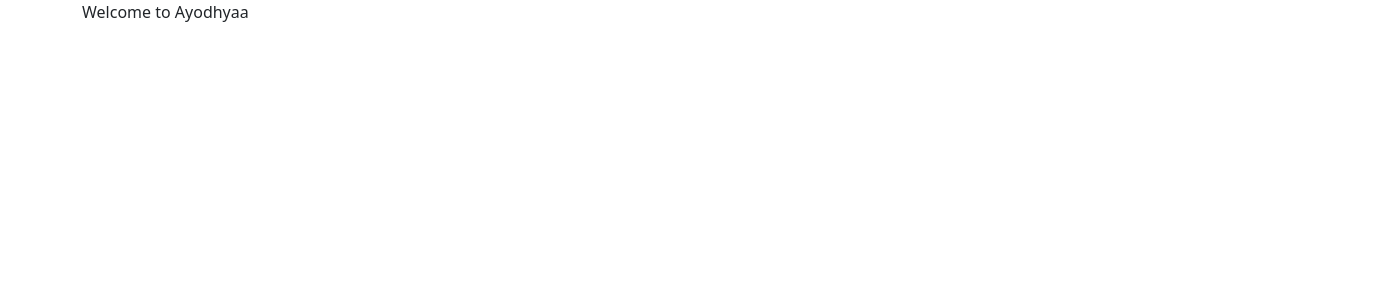
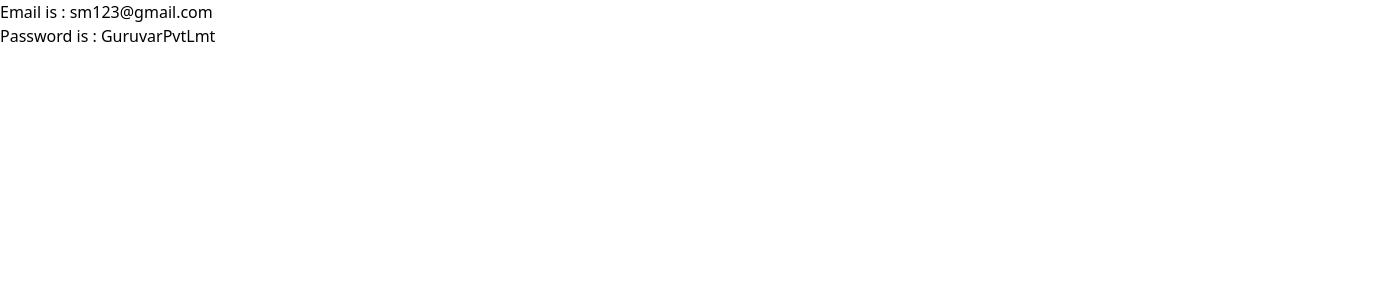
Before and after one commit to Suhani190803/React-firstweb, a React (Create React App) app: page / in a window 1280 px wide. Shown: the top 300 px of the page, 1390 px wide, since content can reach past the window. Built offline with nearby package versions, Linux system fonts and the light colour scheme.

Commit message:
Props and install talwind css

```diff
--- a/package.json
+++ b/package.json
@@ -7,9 +7,7 @@
     "@testing-library/jest-dom": "^6.9.1",
     "@testing-library/react": "^16.3.0",
     "@testing-library/user-event": "^13.5.0",
-    "bootstrap": "^5.3.8",
     "react": "^19.2.3",
-    "react-bootstrap": "^2.10.10",
     "react-dom": "^19.2.3",
     "react-scripts": "5.0.1",
     "web-vitals": "^2.1.4"
@@ -37,5 +35,8 @@
       "last 1 firefox version",
       "last 1 safari version"
     ]
+  },
+  "devDependencies": {
+    "tailwindcss": "^3.4.19"
   }
 }
--- a/src/App.js
+++ b/src/App.js
@@ -2,27 +2,28 @@ import logo from './logo.svg';
 import './App.css';
 import Header from './Header';
 import Footer from './Footer';
-import { Container } from 'react-bootstrap';
-import Row from 'react-bootstrap/Row';
-import Col from 'react-bootstrap/Col';
 
 function App() {
+   const headerInfo ={
+      email : "sm123@gmail.com",
+      password : "345667",
+      city : "Bhopal"
 
+   }
   return (
     <div className="App">
 
-         {/* <Header/> */}
+         <Header  headerInfo ={headerInfo} cname ="GuruvarPvtLmt"/>
 
-           <Container fluid>
-           <Container>
-            <Row>
-              <Col>
-               Welcome to Ayodhyaa
-              </Col>
 
-            </Row>
-           </Container>
-          </Container>
+         {/* <h1 className="text-3xl font-bold underline">
+          Hello world!
+        </h1> */}
+
+
+
+
+
           {/* <Footer/> */}
          </div>
 
--- a/src/Header.jsx
+++ b/src/Header.jsx
@@ -1,8 +1,9 @@
-function Header(){
+function Header({headerInfo,cname}){
+    // const {headerInfo,cname}=props
     return(
         <div>
-            <h1>welcome to Header Section</h1>
-            <h2>Welcome to hell guys....!!!!!!</h2>
+            <h3>Email is : {headerInfo.email}</h3>
+            <h4>Password is : {cname}</h4>
         </div>
     )
 }
--- a/src/index.css
+++ b/src/index.css
@@ -1,13 +1,3 @@
-body {
-  margin: 0;
-  font-family: -apple-system, BlinkMacSystemFont, 'Segoe UI', 'Roboto', 'Oxygen',
-    'Ubuntu', 'Cantarell', 'Fira Sans', 'Droid Sans', 'Helvetica Neue',
-    sans-serif;
-  -webkit-font-smoothing: antialiased;
-  -moz-osx-font-smoothing: grayscale;
-}
-
-code {
-  font-family: source-code-pro, Menlo, Monaco, Consolas, 'Courier New',
-    monospace;
-}
+@tailwind base;
+@tailwind components;
+@tailwind utilities;
--- a/src/index.js
+++ b/src/index.js
@@ -2,8 +2,6 @@ import React from 'react';
 import ReactDOM from 'react-dom/client';
 import './index.css';
 import App from './App';
-import "bootstrap/dist/css/bootstrap.css"
-import "bootstrap/dist/js/bootstrap.bundle"
 import reportWebVitals from './reportWebVitals';
 
 const root = ReactDOM.createRoot(document.getElementById('root'));
--- /dev/null
+++ b/tailwind.config.js
@@ -0,0 +1,10 @@
+/** @type {import('tailwindcss').Config} */
+module.exports = {
+  content: [
+    "./src/**/*.{js,jsx,ts,tsx}",
+  ],
+  theme: {
+    extend: {},
+  },
+  plugins: [],
+}
```
Also changed, not shown: 1 other file (tests, documents, lock files or other folders).
